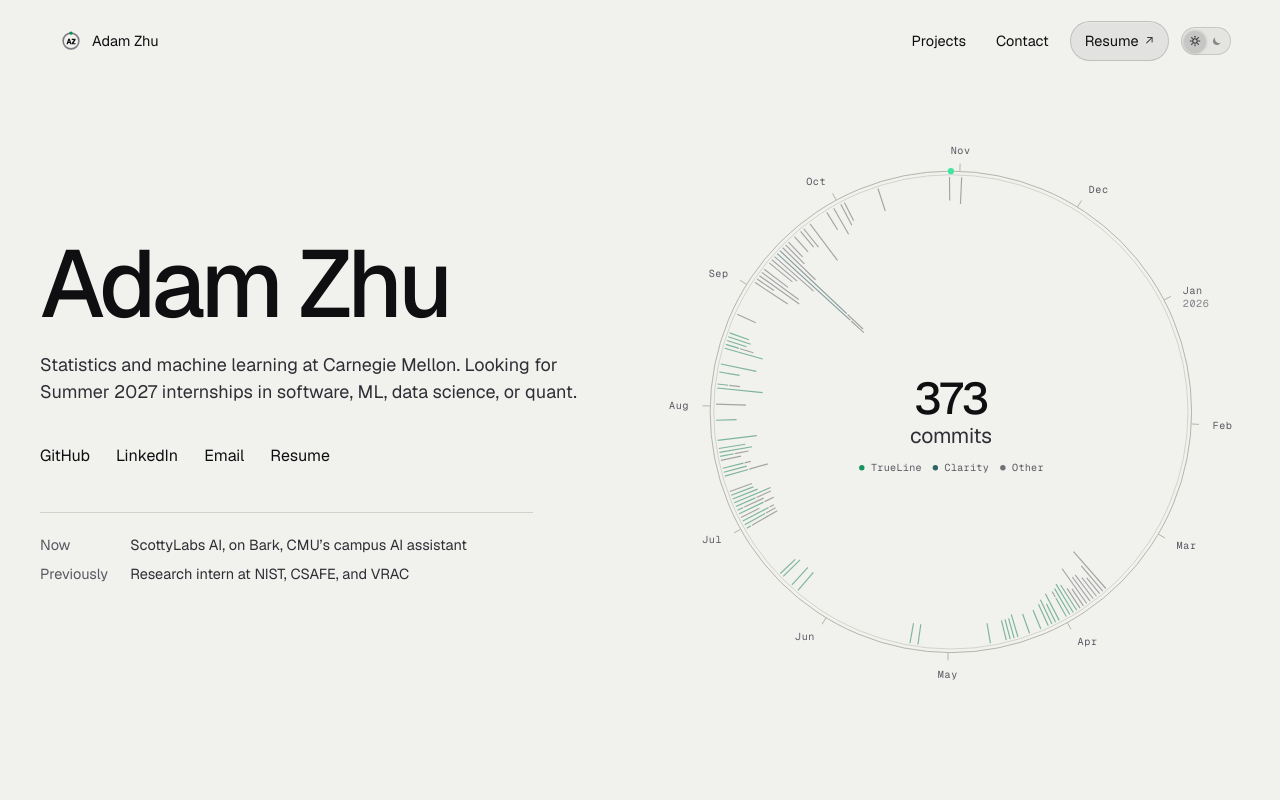
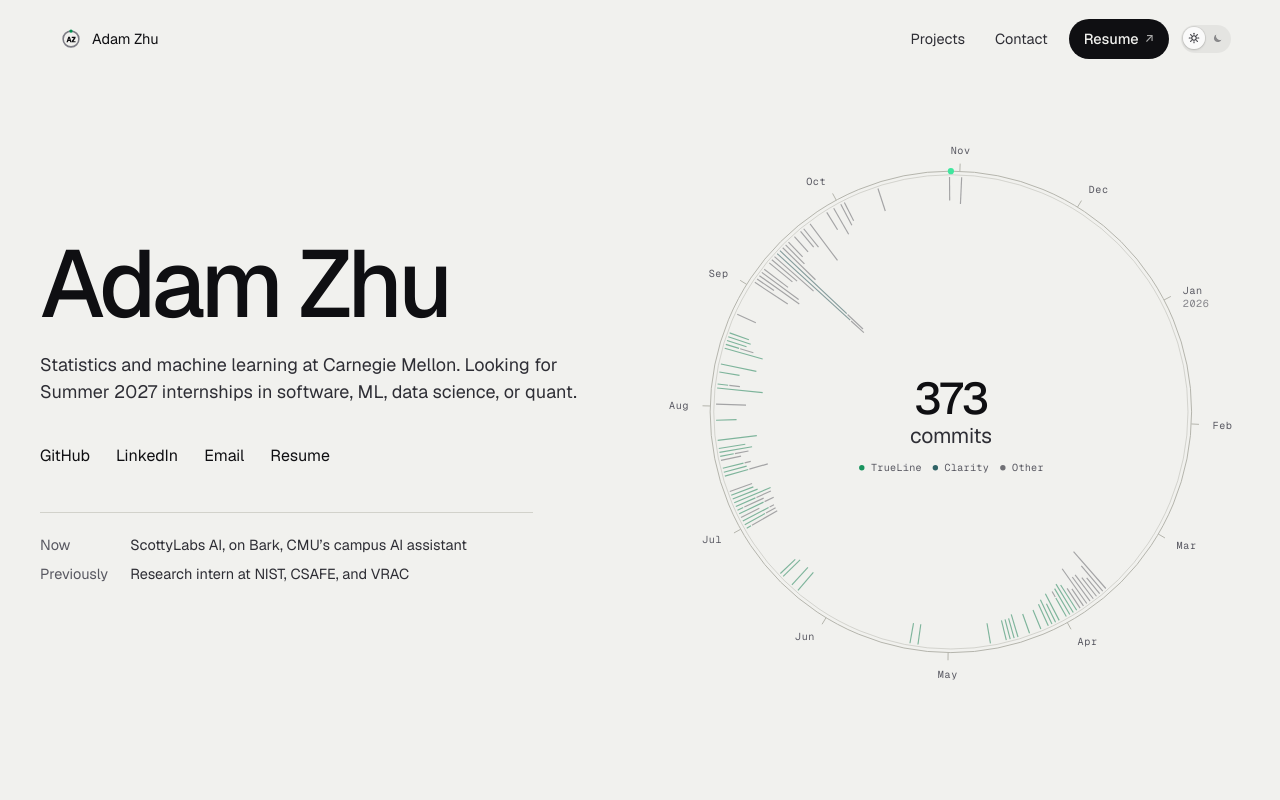
Before and after one commit to adam-zhu1/adam-zhu1.github.io, a React (Vite) app: page / in a window 1280 px wide. Shown: the top 800 px of the page. Built offline with nearby package versions, Linux system fonts and the light colour scheme.

Commit message:
Top bar: a plain pill in place of the liquid glass, near-solid with a hairline edge and soft shadow, a filled Resume button, and one hover highlight that slides between the links

```diff
--- a/src/components/Bar.tsx
+++ b/src/components/Bar.tsx
@@ -1,6 +1,5 @@
 import { useEffect, useRef, useState } from "react";
 import { A, out } from "../lib/router";
-import { useLiquidGlass } from "../lib/glass";
 import { setTheme, useTheme } from "../lib/theme";
 import type { Section } from "./Index";
 
@@ -41,18 +40,32 @@ function ThemeSwitch() {
 
 /**
  * The top bar, the same object on every route. At the top of a page it lies flat: the mark
- * and the links. Once you scroll it gathers into a pill of glass that bends the page passing
- * under it. It only carries the way out (the links, the resume) and the light switch; where
+ * and the links. Once you scroll it gathers into a plain pill: a near-solid surface, a hairline
+ * edge and a soft shadow, nothing refracted. It only carries the way out (the links, the resume) and the light switch; where
  * you are inside the projects is the wheel's to show, not the bar's.
  */
 export function Bar({ home = true }: { home?: boolean; sections?: Section[]; cur?: string }) {
   const pill = useRef<HTMLDivElement>(null);
   const lifted = useLifted();
-  useLiquidGlass(pill, { scale: 30, bezel: 18, on: lifted });
+  const links = useRef<HTMLElement>(null);
+  const hov = useRef<HTMLSpanElement>(null);
+  /* one soft highlight that slides from link to link under the pointer, instead of each lighting up on its own */
+  const over = (e: React.PointerEvent) => {
+    const a = (e.target as HTMLElement).closest<HTMLElement>(".links > a:not(.cv)");
+    const h = hov.current, box = links.current;
+    if (!h || !box) return;
+    if (!a) { h.style.opacity = "0"; return; }
+    const was = h.style.opacity === "1";
+    h.style.transition = was ? "" : "none";
+    h.style.transform = `translateX(${a.offsetLeft}px)`;
+    h.style.width = `${a.offsetWidth}px`;
+    if (!was) { void h.offsetWidth; h.style.transition = ""; }
+    h.style.opacity = "1";
+  };
 
   return (
     <header className={`bar${lifted ? " lifted" : ""}`}>
-      <div className="pill glass" ref={pill}>
+      <div className="pill" ref={pill}>
         <A className="mark" href={home ? "#adam" : "/#projects"}
            aria-label={home ? "Adam Zhu, back to the top" : "Adam Zhu, back to the projects"}>
           <svg viewBox="0 0 24 24" aria-hidden="true">
@@ -66,7 +79,8 @@ export function Bar({ home = true }: { home?: boolean; sections?: Section[]; cur
           <span>Adam Zhu</span>
         </A>
 
-        <nav className="links" aria-label="Site">
+        <nav className="links" aria-label="Site" ref={links} onPointerOver={over} onPointerLeave={() => { if (hov.current) hov.current.style.opacity = "0"; }}>
+          <span className="hov" ref={hov} aria-hidden="true" />
           {home ? <>
             <a href="#projects">Projects</a>
             <a href="#contact">Contact</a>
--- a/src/index.css
+++ b/src/index.css
@@ -1215,3 +1215,32 @@ section.projects:has(> .pwrap:not(.flow)) > .sechead { display: none; }
   :root[data-theme="light"] :is(.appwin, .wipe, .tip, .stills, .plate),
   :root[data-theme="light"] .plate [style*="--accent"] { --acc: var(--accent); --cc: var(--c); }
 }
+
+/* ---- the pill, plain: a near-solid surface that frosts only lightly, a hairline edge, a soft
+   two-step shadow. One filled button (Resume) is the only weight in it; the links are bare text
+   with a single highlight that slides between them. ---- */
+.bar .pill { --pbg: rgba(255,255,255,.78); --pedge: rgba(15,15,18,.07); --phov: rgba(15,15,18,.05);
+  --pshadow: 0 1px 1px rgba(0,0,0,.04), 0 10px 30px -12px rgba(0,0,0,.18); height: 50px; }
+:root:not([data-theme="light"]) .bar .pill { --pbg: rgba(18,18,21,.74); --pedge: rgba(255,255,255,.08); --phov: rgba(255,255,255,.07);
+  --pshadow: inset 0 1px 0 rgba(255,255,255,.05), 0 1px 1px rgba(0,0,0,.3), 0 12px 32px -12px rgba(0,0,0,.7); }
+.bar.lifted .pill, :root[data-theme="light"] .bar.lifted .pill { background: var(--pbg);
+  -webkit-backdrop-filter: blur(14px) saturate(1.6); backdrop-filter: blur(14px) saturate(1.6);
+  box-shadow: 0 0 0 1px var(--pedge), var(--pshadow); }
+@media (prefers-reduced-transparency: reduce) {
+  .bar.lifted .pill { background: var(--bg); -webkit-backdrop-filter: none; backdrop-filter: none; }
+}
+.bar .links { position: relative; }
+.bar .links .hov { position: absolute; left: 0; top: 50%; height: 34px; margin-top: -17px; border-radius: 999px; background: var(--phov);
+  opacity: 0; pointer-events: none; z-index: 0;
+  transition: transform .32s cubic-bezier(.22,1,.36,1), width .32s cubic-bezier(.22,1,.36,1), opacity .2s; }
+.bar .links a { position: relative; z-index: 1; color: var(--ink2); }
+.bar .links a:not(.cv):hover { background: none; color: var(--ink); }
+.bar .links .cv { background: var(--ink); color: var(--bg); border: 0; box-shadow: none; padding: 8px 15px; font-weight: 500;
+  transition: transform .2s cubic-bezier(.22,1,.36,1), opacity .2s; }
+.bar .links .cv i { color: inherit; opacity: .7; }
+.bar .links .cv:hover { background: var(--ink); opacity: .88; }
+.bar .links .cv:active { transform: scale(.97); }
+.bar .theme { border: 0; background: var(--phov); box-shadow: none; }
+.bar .theme i { background: var(--pbg); box-shadow: 0 0 0 1px var(--pedge), 0 1px 3px rgba(0,0,0,.15); }
+:root:not([data-theme="light"]) .bar .theme i { background: rgba(255,255,255,.16); box-shadow: none; }
+@media (prefers-reduced-motion: reduce) { .bar .links .hov { transition: opacity .2s; } }
```
